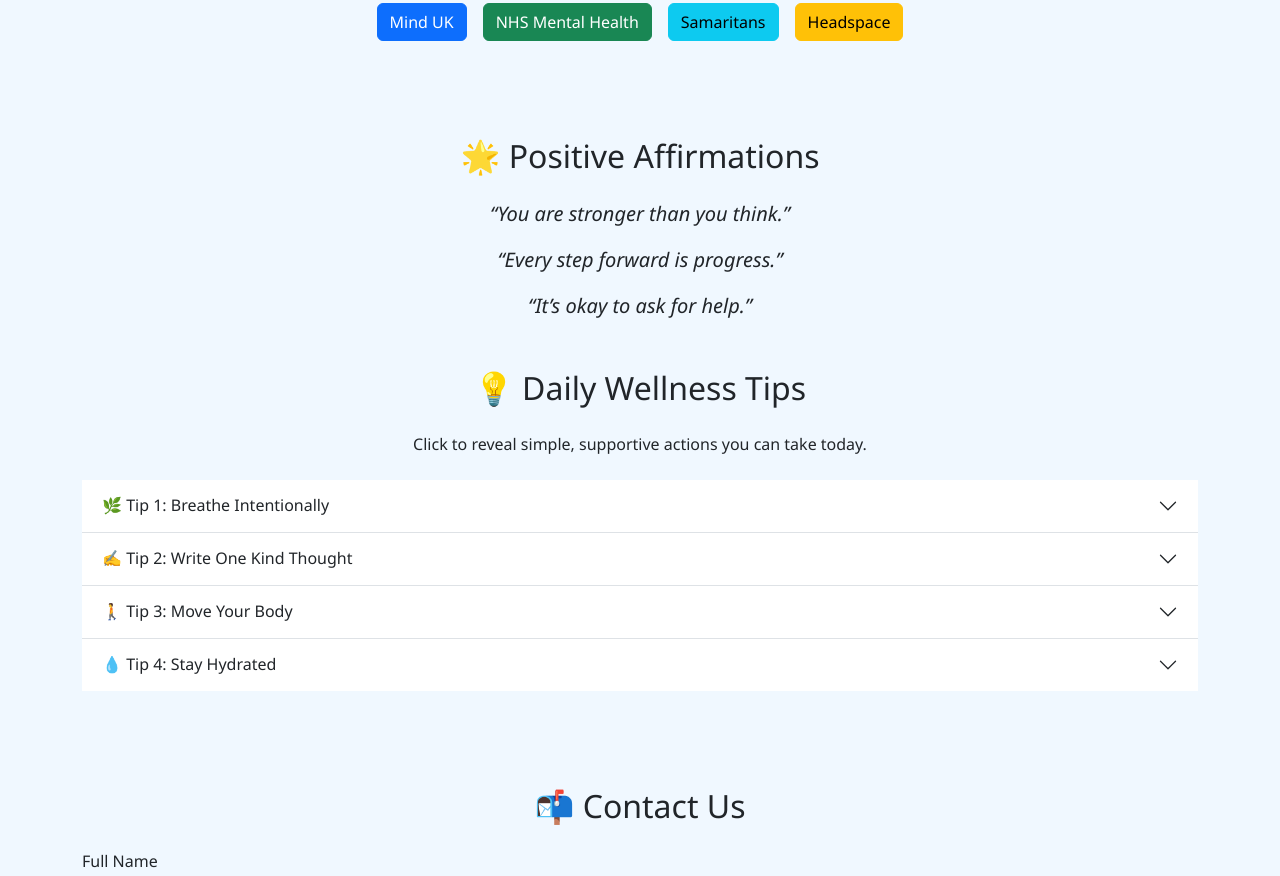
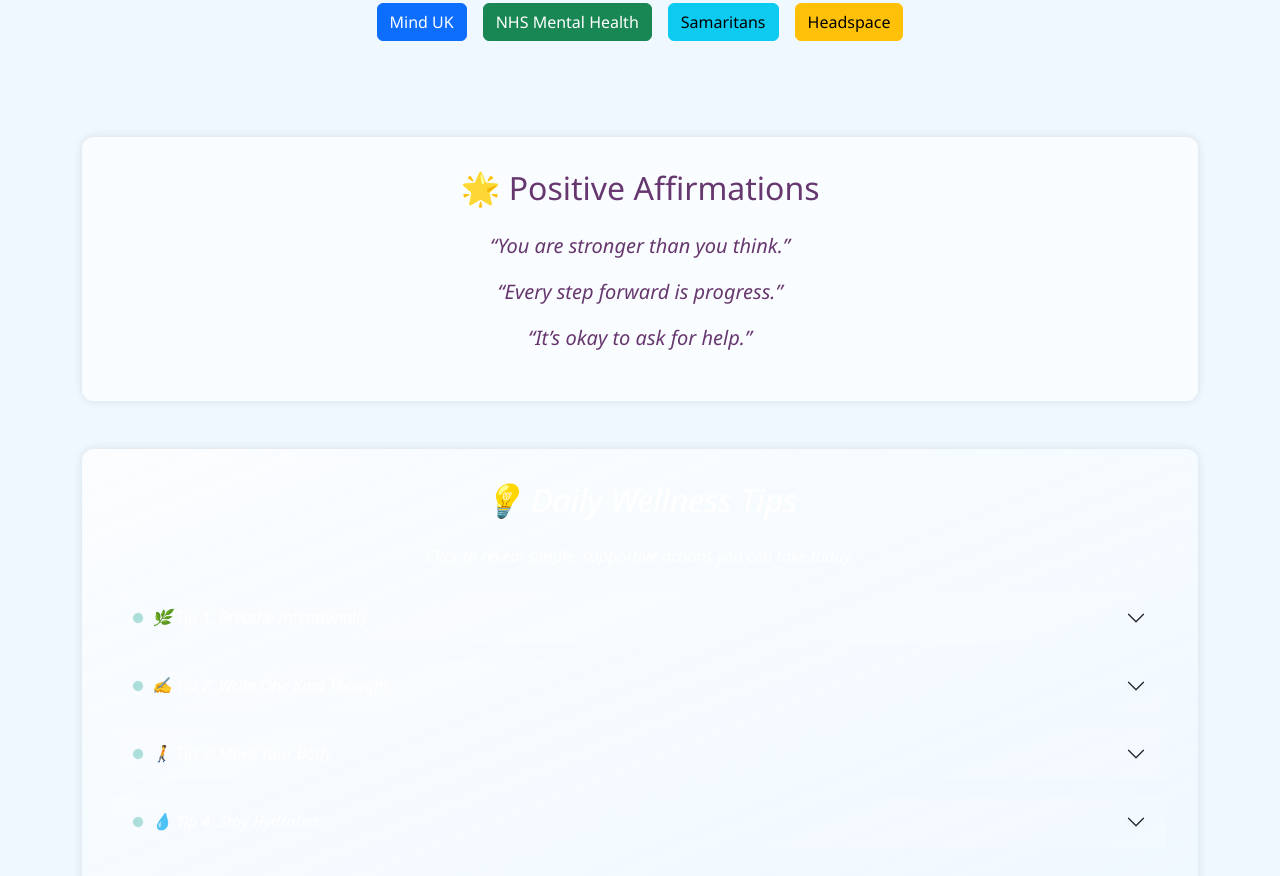
Before and after one commit to marklaban36/mental-health-awareness, a plain HTML site: page index.html in a window 1280 px wide. Shown: the part 605-1481 px from the top of the page. Drawn offline with nearby package versions, Linux system fonts and the light colour scheme.

Commit message:
Add styles to the navbar, hero , info cards, add resource buttons affirmation section and accordion

```diff
--- a/assets/css/style.css
+++ b/assets/css/style.css
@@ -40,3 +40,140 @@ section[id] {
   padding: 4rem 2rem;
   text-align: center;
 }
+
+/* Info Cards */
+#info-cards .card {
+  height: 100%;
+}
+
+/* Resource Buttons */
+#resource-links .resource-btn {
+  margin: 0.5rem;
+}
+
+/* Affirmations Section */
+.affirmations {
+  background-color: rgba(255, 255, 255, 0.7);
+  padding: 2rem;
+  border-radius: 12px;
+  box-shadow: 0 0 10px rgba(0, 0, 0, 0.1);
+}
+
+.affirmations p {
+  color: #67386f; /* Improved contrast for readability */
+  font-weight: 500;
+  text-align: center;
+  font-size: 1.25rem;
+  font-style: italic;
+}
+
+.affirmations h2 {
+  color: #67386f;
+}
+
+/* Tips Section - Enhanced for Emotional Resonance */
+#tips {
+  background: linear-gradient(to bottom right, rgba(255, 255, 255, 0.7), rgba(240, 248, 255, 0.6));
+  padding: 2rem;
+  border-radius: 12px;
+  box-shadow: 0 0 10px rgba(0, 0, 0, 0.1);
+  backdrop-filter: blur(4px);
+  animation: fadeIn 0.6s ease;
+}
+
+/* Typography & Layout */
+#tips h2,
+#tips h3,
+#tips p,
+#tips .accordion-button,
+#tips .accordion-body {
+  color: #ffffff;
+  font-weight: 500; /* Slightly lighter for softness */
+  font-style: italic;
+  text-align: center;
+  margin-bottom: 1rem;
+}
+
+
+/* Accordion Styling */
+.accordion-button {
+  background-color: #ffffff;
+  color: #00695c;
+  font-weight: 500;
+  transition: background-color 0.3s ease;
+}
+
+.accordion-button:hover {
+  background-color: #e0f2f1;
+}
+
+.accordion-button::before {
+  content: '';
+  display: inline-block;
+  width: 8px;
+  height: 8px;
+  margin-right: 10px;
+  border-radius: 50%;
+  background-color: #80cbc4;
+  animation: pulse 1.5s infinite;
+}
+
+.accordion-body {
+  background-color: rgba(255, 255, 255, 0.7); /* Matches affirmations fade */
+  border-left: 4px solid #80cbc4;
+  padding: 1rem;
+  font-size: 1rem;
+  color: #424242;
+  animation: fadeIn 0.5s ease;
+}
+
+.accordion-button:focus {
+  outline: none;
+  box-shadow: none;
+}
+
+
+/* Accordion Item Fade-In */
+.accordion-item {
+  animation: fadeIn 0.6s ease;
+  margin-bottom: 0;
+  padding-bottom: 0;
+  border-bottom: none;
+}
+
+/* Unified Hover Effect for Accordion Items */
+.accordion-item:hover,
+.accordion-item:hover .accordion-button,
+.accordion-item:hover .accordion-body {
+  background-color: rgba(255, 255, 255, 0.05); /* Soft fade effect */
+  transition: background-color 0.3s ease;
+  border-radius: 8px;
+}
+
+/* Always-On Soft Background for Accordion */
+.accordion-item,
+.accordion-button,
+.accordion-body {
+  background-color: rgba(255, 255, 255, 0.05); /* Gentle fade */
+  border-radius: 8px;
+  transition: background-color 0.3s ease;
+}
+
+.accordion-item:hover,
+.accordion-item:hover .accordion-button,
+.accordion-item:hover .accordion-body {
+  background-color: rgba(95, 73, 166, 0.1); /* Slightly brighter on hover */
+}
+
+
+/* Animations */
+@keyframes fadeIn {
+  from { opacity: 0; transform: translateY(10px); }
+  to { opacity: 1; transform: translateY(0); }
+}
+
+@keyframes pulse {
+  0% { transform: scale(1); opacity: 1; }
+  50% { transform: scale(1.3); opacity: 0.6; }
+  100% { transform: scale(1); opacity: 1; }
+}
```
